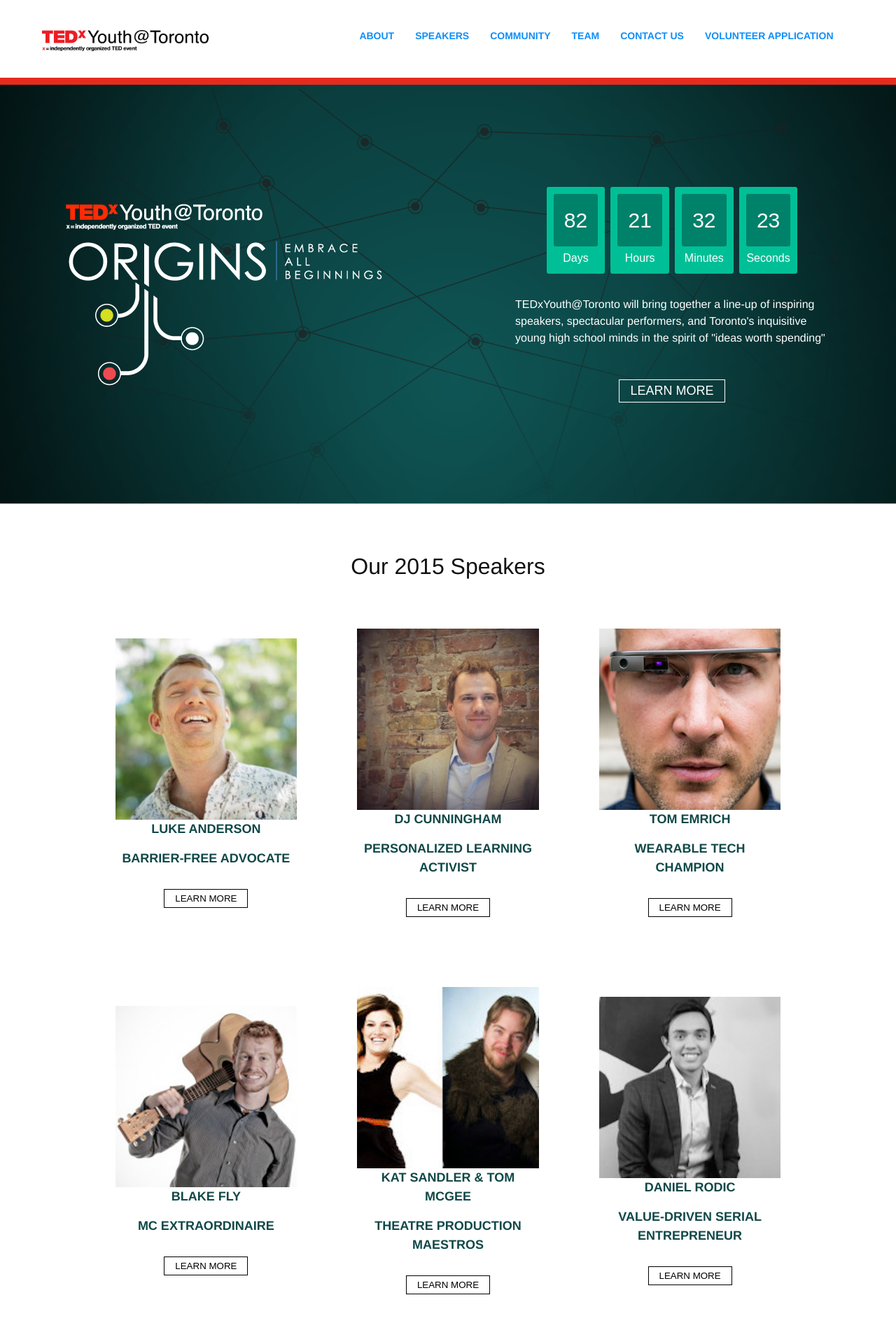
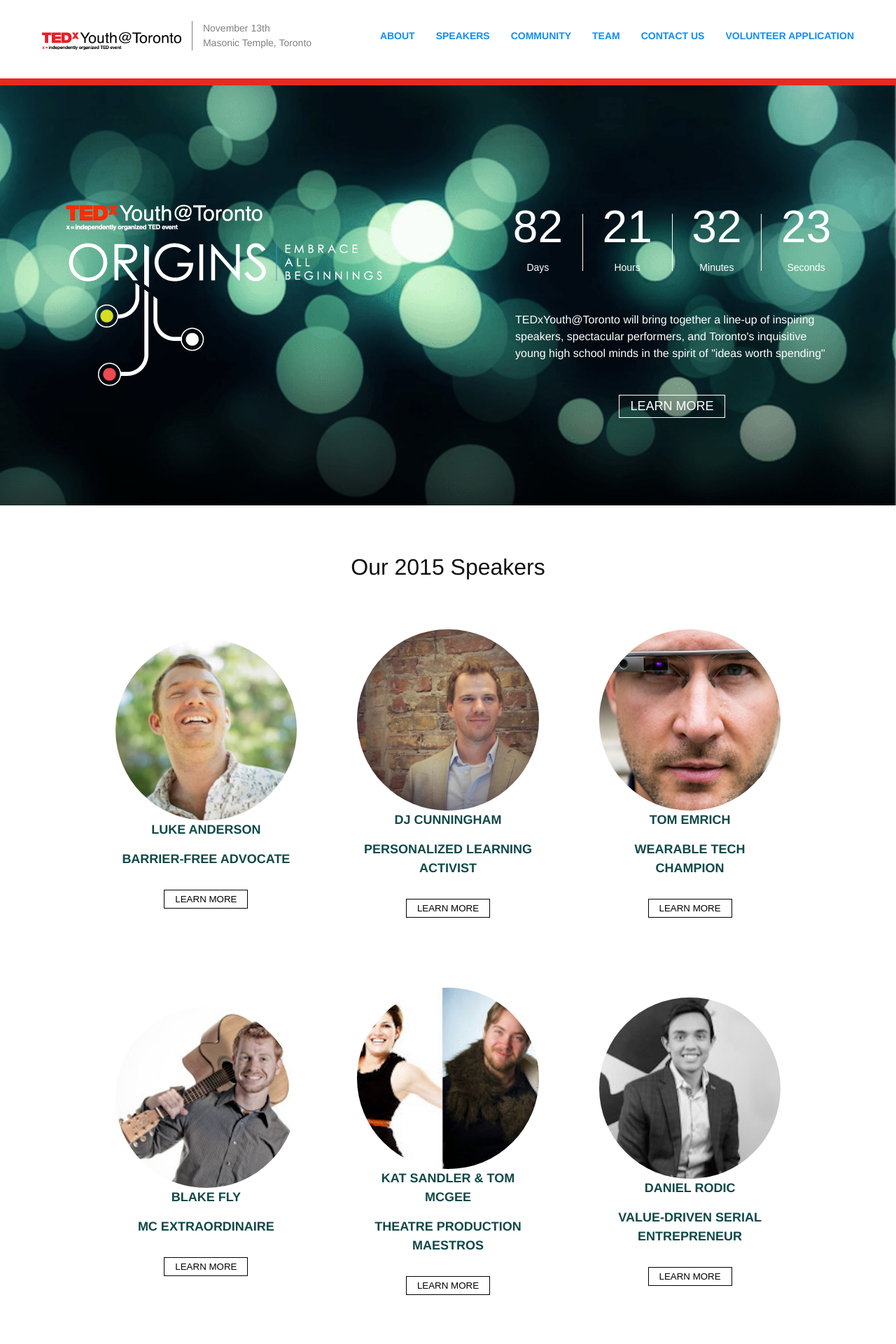
Before and after one commit to migueog/TedXYouth, a Jekyll site: the page built from index.html, in a window 1280 px wide. Shown: the top 1920 px of the page at 70% size. Built offline with Jekyll 4.4.1, drawn with Linux system fonts in a browser that asks for light colours; nearby versions of some CDN libraries.

Commit message:
Update Main Page

```diff
--- a/_includes/header.html
+++ b/_includes/header.html
@@ -1,6 +1,7 @@
 <header class="siteHeader">
   <div class="siteHeader__section">
     <a class="siteHeaderLogo" href="/"><img src="/img/logo.png"/></a>
+    <h2 class="siteHeader__item--date">November 13th<br>Masonic Temple, Toronto</h2>
     <div class="siteHeader__nav">
       <ul>
         <li><a class="siteHeader__item" href="/about.html">About</a></li>
--- a/_sass/_layout.scss
+++ b/_sass/_layout.scss
@@ -1,24 +1,21 @@
 /**
 * Site header
 */
-
 .siteHeader {
   display: flex;
   justify-content: space-between;
   border-bottom: 10px solid $ted-red;
   background-color: #fff;
   min-height: 56px;
-  padding: 30px 30px 25px 30px;
+  padding: 30px 30px 25px;
 }
-
 .siteHeader__section {
   display: flex;
   align-items: center;
   padding: 0 15px;
   width: 100%;
 }
-
-.siteHeader__nav{
+.siteHeader__nav {
   width: 75%;
   display: flex;
   flex-direction: row;
@@ -38,43 +35,41 @@
         display: block;
         position: absolute;
         background: white;
-        margin: 0;
-        margin-left: 15px;
+        margin: 0 0 0 15px;
         padding: 0;
       }
     }
   }
 }
-
-
-.siteHeader__title:hover{
+.siteHeader__title:hover {
   text-decoration: none;
 }
-
-.siteHeader__title:visited{
+.siteHeader__title:visited {
   color: black;
 }
-
 .siteHeaderLogo {
   padding: 5px 15px;
   width: 20%;
 }
-
-.siteHeader__item{
+.siteHeader__item {
   font-size: 14px;
   font-weight: 700;
   padding: 5px 15px;
   text-transform: uppercase;
 }
-
-.siteHeader__item:hover{
+.siteHeader__item--date {
+  border-left: 1px solid gray;
+  padding-left: 15px;
+  font-size: 14px;
+  width: 20%;
+  color: gray;
+}
+.siteHeader__item:hover {
   text-decoration: none;
 }
-
-.siteHeader__item:visited{
+.siteHeader__item:visited {
   color: black;
 }
-
 @media (max-width: $on-mobile) {
   .siteHeader__section {
     flex-direction: column;
@@ -90,7 +85,6 @@
     width: 100%;
   }
 }
-
 @media (max-width: $on-tablet) {
   .siteHeader__section {
     flex-direction: column;
@@ -106,11 +100,9 @@
     font-size: 12px;
   }
 }
-
 /*
 * Hero
 */
-
 .hero {
   background: url(../img/heroBG.png) no-repeat center center fixed;
   -webkit-background-size: cover;
@@ -122,7 +114,6 @@
   display: flex;
   min-height: 600px;
 }
-
 .hero__section {
   display: flex;
   flex-direction: column;
@@ -132,7 +123,6 @@
   width: 100%;
   color: white;
 }
-
 .hero__section--chart {
   display: flex;
   flex-direction: row;
@@ -140,11 +130,10 @@
   justify-content: center;
   text-align: center;
 }
-
 .hero__section--desc {
   padding: 5% 15%;
+  font-size: 16px;
 }
-
 .hero__section--button {
   padding: 5px 15px;
   background: none;
@@ -153,7 +142,6 @@
   color: white;
   font-size: 18px;
 }
-
 @media (max-width: $on-mobile) {
   .hero {
     flex-direction: column;
@@ -167,7 +155,6 @@
     }
   }
 }
-
 @media (max-width: $on-tablet) {
   .hero {
     justify-content: center;
@@ -180,39 +167,33 @@
     }
   }
 }
-
 /*
 * Clock
 */
-
-#clockdiv{
+#clockdiv {
   font-family: sans-serif;
   color: #fff;
   display: inline-block;
-  font-weight: 100;
+  font-weight: 400;
   text-align: center;
-  font-size: 30px;
+  font-size: 64px;
 }
-
-#clockdiv > div{
+#clockdiv > div {
   padding: 10px;
-  border-radius: 3px;
-  background: #00BF96;
   display: inline-block;
 }
-
-#clockdiv div > span{
-  padding: 15px;
+#clockdiv div > span {
   border-radius: 3px;
-  background: #00816A;
   display: inline-block;
 }
-
-.smalltext{
-  padding-top: 5px;
-  font-size: 16px;
+.smalltext {
+  font-weight: 400;
+  font-size: 14px;
 }
-
+.clockdivider{
+  border-left: 1px solid white;
+  height: 100%;
+}
 @media (max-width: $on-mobile) {
   #clockdiv {
     font-size: 14px;
@@ -224,7 +205,6 @@
     font-size: 12px;
   }
 }
-
 @media (max-width: $on-tablet) {
   #clockdiv {
     font-size: 14px;
@@ -236,11 +216,9 @@
     font-size: 12px;
   }
 }
-
 /*
 * Speakers
 */
-
 .speakers {
   background: white;
   display: flex;
@@ -248,7 +226,6 @@
   text-align: center;
   padding: 5%;
 }
-
 .speakers__section {
   display: flex;
   flex-direction: row;
@@ -257,7 +234,6 @@
   align-items: center;
   padding: 0 5%;
 }
-
 .speakers__item {
   display: flex;
   flex-direction: column;
@@ -266,35 +242,33 @@
   width: 25%;
   padding: 50px 15px;
 }
-
+.speakers__item--pic{
+  border-radius:100%;
+}
 .speakers__item--name {
   color: #114848;
   text-transform: uppercase;
   font-weight: 700;
   font-size: 22px;
 }
-
 .speakers__item--title {
   color: #114848;
   text-transform: uppercase;
   font-weight: 700;
   font-size: 18px;
 }
-
 .speakers__item--description {
   color: #A4A4A4;
   font-weight: 300;
   font-size: 18px;
   font-weight: 700;
 }
-
 .speakers__item--button {
   padding: 5px 15px;
   background: white;
   border: 1px solid black;
   text-transform: uppercase;
 }
-
 @media (max-width: $on-mobile) {
   .speakers__section {
     flex-direction: column;
@@ -306,53 +280,48 @@
     font-size: 14px;
   }
 }
-
 @media (max-width: $on-tablet) {
   .speakers__item--title {
     font-size: 14px;
   }
 }
-
 /*
 * community assets
 */
-
 /*  SECTIONS  */
 .section {
   clear: both;
-	padding: 0px 5%;
+  padding: 0 5%;
   margin: 5px;
   width: 90%;
-
 }
-
 /*  COLUMN SETUP  */
 .col {
   display: block;
-	float:left;
+  float: left;
   margin: 1% 0 1% 1.6%;
   text-align: center;
 }
-.col:first-child { margin-left: 0; }
-
-
+.col:first-child {
+  margin-left: 0;
+}
 /*  GROUPING  */
 .group:before,
 .group:after {
-	content:"";
-	display:table;
+  content: "";
+  display: table;
 }
 .group:after {
-	clear:both;
+  clear: both;
 }
 .group {
-    zoom:1; /* For IE 6/7 */
+  zoom: 1;
+  /* For IE 6/7 */
 }
-
 /*  GRID OF THREE  */
 .span_3_of_3 {
   width: 100%;
-  column-gap: 0px;
+  column-gap: 0;
 }
 .span_2_of_3 {
   width: 66.1%;
@@ -360,14 +329,17 @@
 .span_1_of_3 {
   width: 32.2%;
 }
-
 /*  GO FULL WIDTH AT LESS THAN 480 PIXELS */
-
 @media only screen and (max-width: 480px) {
-	.col { margin: 1% 0 1% 0%;}
-	.span_3_of_3, .span_2_of_3, .span_1_of_3 { width: 100%; }
+  .col {
+    margin: 1% 0;
   }
-
+  .span_3_of_3,
+  .span_2_of_3,
+  .span_1_of_3 {
+    width: 100%;
+  }
+}
 .community__section {
   display: flex;
   flex-direction: column;
@@ -376,16 +348,13 @@
   align-items: center;
   padding: 0 5%;
 }
-
 .community__titles {
   display: flex;
   flex-direction: row;
   flex-wrap: no-wrap;
-  padding: 0 5%;
-  padding-top: 30px;
+  padding: 30px 5% 0;
   justify-content: space-around;
 }
-
 .community__item--button {
   padding: 5px 15px;
   background: white;
@@ -393,11 +362,9 @@
   text-transform: uppercase;
   margin-bottom: 60px;
 }
-
 /*
 * Blog
 */
-
 .community {
   background-color: #E9E9E9;
   display: flex;
@@ -407,7 +374,6 @@
   height: 100%;
   min-height: 300px;
 }
-
 .community__title {
   padding: 15px;
 }
@@ -418,7 +384,6 @@
   text-align: center;
   padding: 5%;
 }
-
 .posts__section {
   display: flex;
   flex-direction: row;
@@ -428,7 +393,6 @@
   padding: 0 5%;
   min-height: 250px;
 }
-
 .posts__item {
   margin: auto;
   width: 25%;
@@ -436,7 +400,6 @@
   align-items: center;
   text-align: center;
 }
-
 .posts__item--title {
   color: #114848;
   text-transform: uppercase;
@@ -448,18 +411,15 @@
   width: 300px;
   display: inline-block !important;
 }
-
 .posts__item--url {
   font-weight: 700;
   font-size: 18px;
 }
-
 .posts__item--pic {
   display: inline-block !important;
   height: auto;
   margin: 0;
 }
-
 @media (max-width: $on-mobile) {
   .posts__section {
     flex-direction: column;
@@ -471,17 +431,14 @@
     font-size: 14px;
   }
 }
-
 @media (max-width: $on-tablet) {
   .posts__item--title {
     font-size: 14px;
   }
 }
-
 /*
 * Filler
 */
-
 .filler {
   background: linear-gradient(0deg, #A61F28, #7F1E26);
   display: flex;
@@ -492,13 +449,19 @@
   height: 100%;
   /*min-height: 300px;*/
 }
-
+.filler__content {
+  background: url(../img/lines.png) no-repeat center;
+  display: flex;
+  flex-direction: row;
+  text-align: left;
+  justify-content: center;
+  align-items: center;
+}
 .filler__pic {
   width: 25%;
   margin-top: -50px;
   padding-right: 75px;
 }
-
 .filler__text {
   color: white;
   display: flex;
@@ -506,19 +469,16 @@
   justify-content: center;
   align-items: center;
   width: 25%;
-  padding:15px 15px 0 15px;
+  padding: 15px 15px 0;
 }
-
 .filler__text--big {
   font-weight: 700;
   font-size: 14px;
 }
-
 .filler__text--small {
   font-weight: 300;
   font-size: 12px;
 }
-
 @media (max-width: $on-mobile) {
   .filler {
     min-height: 1px;
@@ -531,11 +491,10 @@
     padding: 15%;
   }
 }
-
 @media (max-width: $on-tablet) {
   .filler__pic {
     margin-top: -30px;
-  padding-right: 0px;
+    padding-right: 0;
     padding-left: 50px;
     width: 30%;
   }
@@ -543,11 +502,9 @@
     width: 75%;
   }
 }
-
 /*
 * Contact--Hero
 */
-
 .contact__hero {
   background: url(../img/heroBG.png) no-repeat center center fixed;
   -webkit-background-size: cover;
@@ -561,15 +518,23 @@
   flex-direction: row;
   align-items: center;
   justify-content: space-around;
+  font-weight: 700;
 }
-
 .contact__hero--text {
   display: flex;
   flex-direction: column;
-  width: 30%;
+  width: 25%;
   padding-left: 200px;
+  h3 {
+    font-weight: 700;
   }
-
+  a {
+    color: white;
+    &:hover {
+      text-decoration: none;
+    }
+  }
+}
 .contact__hero--form {
   display: flex;
   flex-direction: column;
@@ -578,7 +543,6 @@
   align-items: center;
   justify-content: space-around;
 }
-
 .form__row {
   display: flex;
   flex-direction: row;
@@ -588,23 +552,21 @@
     padding-right: 25px;
   }
 }
-
 @media (max-width: $on-mobile) {
   .contact__hero {
     flex-direction: column;
   }
   .contact__hero--text {
     width: 100%;
-  h3, p{
+    h3,
+    p {
       padding: 15px;
     }
   }
 }
-
 /*
  * Application
  */
-
 .app {
   background: white;
   display: flex;
@@ -615,21 +577,17 @@
   height: 100%;
   margin: 5%;
 }
-
 .filler__pic {
   width: 25%;
   margin-top: -50px;
   padding-right: 75px;
 }
-
 /*
 * Contact Us
 */
-
 .contact__title {
   text-align: left;
 }
-
 .contactform {
   display: flex;
   flex-direction: column;
@@ -638,15 +596,12 @@
   justify-content: center;
   min-height: 300px;
 }
-
 .contactform__item {
   padding: 10px;
 }
-
 /*
 * Site footer
 */
-
 .siteFooter {
   border-top: 1px solid $ted-red;
   padding: $spacing-unit 0;
@@ -664,7 +619,6 @@
     color: white;
   }
 }
-
 .siteFooter__links {
   display: flex;
   flex-direction: row;
@@ -674,12 +628,10 @@
   text-transform: uppercase;
   font-weight: 700;
 }
-
 .siteFooter__item {
-padding: 5px 5px;
+  padding: 5px;
   text-decoration: none;
 }
-
 @media (max-width: $on-mobile) {
   .siteFooter__links {
     flex-wrap: wrap;
@@ -689,110 +641,85 @@
     padding: 15px;
   }
 }
-
-
 /*
 * About
 */
-
 .about__item {
   padding: 5px;
 }
-
 .about__item--title {
   font-size: 42px;
 }
-
 /**
 * Page content
 */
 .page-content {
   padding: $spacing-unit 0;
-  margin-bottom: $spacing-unit;
   margin: auto;
   width: 90%;
   padding: 5px;
 }
-
 .page-heading {
   font-size: 20px;
 }
-
 .post-list {
   margin-left: 0;
   list-style: none;
-
   > li {
     margin-bottom: $spacing-unit;
   }
 }
-
 .post-meta {
   font-size: $small-font-size;
   color: $grey-color;
 }
-
 .post-link {
   display: block;
   font-size: 24px;
 }
-
 /**
 * Posts
 */
-
 .post-header {
   margin-bottom: $spacing-unit;
 }
-
 .post-title {
   font-size: 42px;
   letter-spacing: -1px;
   line-height: 1;
-
   @include media-query($on-laptop) {
     font-size: 36px;
   }
 }
-
 .post-content {
   margin-bottom: $spacing-unit;
-
   h2 {
     font-size: 32px;
-
     @include media-query($on-laptop) {
       font-size: 28px;
     }
   }
-
   h3 {
     font-size: 26px;
-
     @include media-query($on-laptop) {
       font-size: 22px;
     }
   }
-
   h4 {
     font-size: 20px;
-
     @include media-query($on-laptop) {
       font-size: 18px;
     }
   }
 }
-
 /*
 * Team Page
 */
-
 .container {
   display: flex;
   flex-direction: column;
   padding: 0 15%;
 }
-
 .container__team_member {
   display: flex;
   flex-direction: row;
@@ -800,25 +727,21 @@
   justify-content: center;
   align-items: center;
 }
-
 .container__team_member--text {
   width: 75%;
   padding-right: 50px;
 }
-
 .container__team_member--pic {
   width: 25%;
 }
-
 @media(max-width: $on-mobile) {
   .container__team_member {
-  flex-direction: column  ;
+    flex-direction: column;
   }
   .container__team_member--pic {
     width: 75%;
   }
 }
-
 @media(max-width: $on-tablet) {
   .container__team_member--pic {
     width: 100%;
--- a/index.html
+++ b/index.html
@@ -9,8 +9,17 @@
 	<div class="hero__section">
 		<div id="clockdiv">
 			<div><span class="days"></span><div class="smalltext">Days</div></div>
+			<svg width="1" height="140" xmlns="http://www.w3.org/2000/svg" version="1.1">
+			  <line x1="0" x2="0" y1="60" y2="200" stroke="white" stroke-width="3" stroke-linecap="square"/>
+			</svg>
 			<div><span class="hours"></span><div class="smalltext">Hours</div></div>
+			<svg width="1" height="140" xmlns="http://www.w3.org/2000/svg" version="1.1">
+			  <line x1="0" x2="0" y1="60" y2="200" stroke="white" stroke-width="3" stroke-linecap="square"/>
+			</svg>
 			<div><span class="minutes"></span><div class="smalltext">Minutes</div></div>
+			<svg width="1" height="140" xmlns="http://www.w3.org/2000/svg" version="1.1">
+			  <line x1="0" x2="0" y1="60" y2="200" stroke="white" stroke-width="3" stroke-linecap="square"/>
+			</svg>
 			<div><span class="seconds"></span><div class="smalltext">Seconds</div></div>
 		</div>
 		<p class="hero__section--desc">TEDxYouth@Toronto will bring together a line-up of inspiring speakers, spectacular performers, and Toronto's inquisitive young high school minds in the spirit of "ideas worth spending"</p>
@@ -57,16 +66,18 @@
 	</div>
 </div> -->
 <div class="filler">
-	<img class="filler__pic" src="../img/girls.png"/>
-	<div class="filler__text">
-		<h3 class="filler__text--big">In the spirit of ideas worth spreading, TEDx is a program of local, self-organized events that bring people together to share a TED-like experience.</h3>
+	<div class="filler__content">
+		<img class="filler__pic" src="../img/girls.png"/>
+		<div class="filler__text">
+			<h3 class="filler__text--big">In the spirit of ideas worth spreading, TEDx is a program of local, self-organized events that bring people together to share a TED-like experience.</h3>
 
-		<p class="filler__text--small">At a TEDx event, live speakers and TED videos combine to spark discussion and connection in an intimate setting. These local, self-organized events are branded TEDx, where x = independently organized TED event. The TED Conference provides general guidance for the TEDx program and attendance is capped as per TED regulations, but individual TEDx events are self-organized by members of the community.</p>
+			<p class="filler__text--small">At a TEDx event, live speakers and TED videos combine to spark discussion and connection in an intimate setting. These local, self-organized events are branded TEDx, where x = independently organized TED event. The TED Conference provides general guidance for the TEDx program and attendance is capped as per TED regulations, but individual TEDx events are self-organized by members of the community.</p>
+		</div>
 	</div>
 </div>
 <div class="contact__hero">
 	<div class="contact__hero--text">
-		<h3>Send us an email at <a href="info@tedxyouthtoronto.ca">info@tedxyouthtoronto.ca</a> or use the form to contact a specific team</h3>
+		<h3>Send us an email at <a href="info@tedxyouthtoronto.ca">info@tedxyouthtoronto.ca</a> <br>or use the form to contact a specific team</h3>
 		<p>Please follow us on social media by clicking on the buttons below</p>
 	</div>
 	<div class="contact__hero--form">
```
Also changed, not shown: img/girls.png, img/heroBG.png, img/lines.png (added), img/logo.png. Lines whose indentation alone changed are shown as unchanged.
